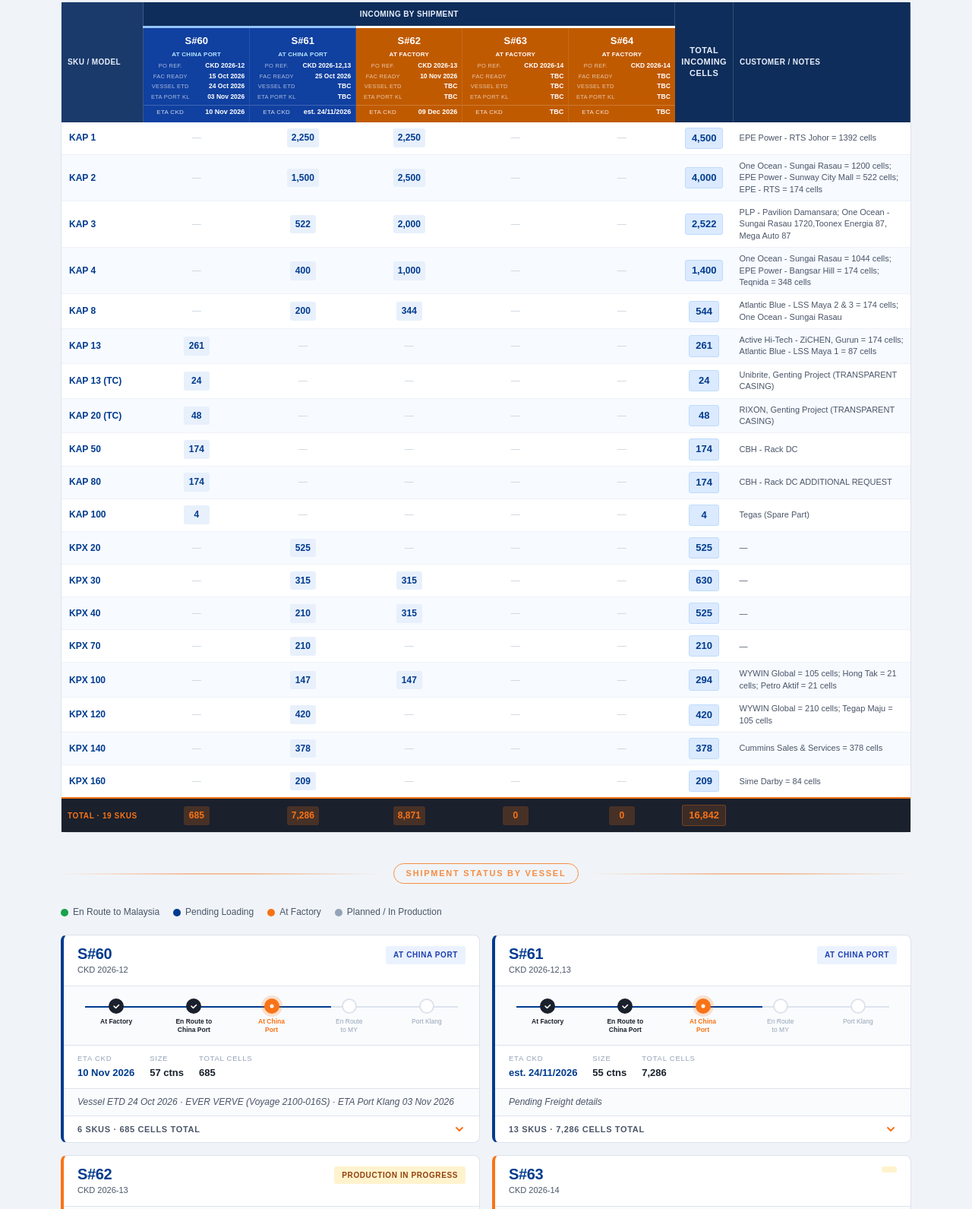
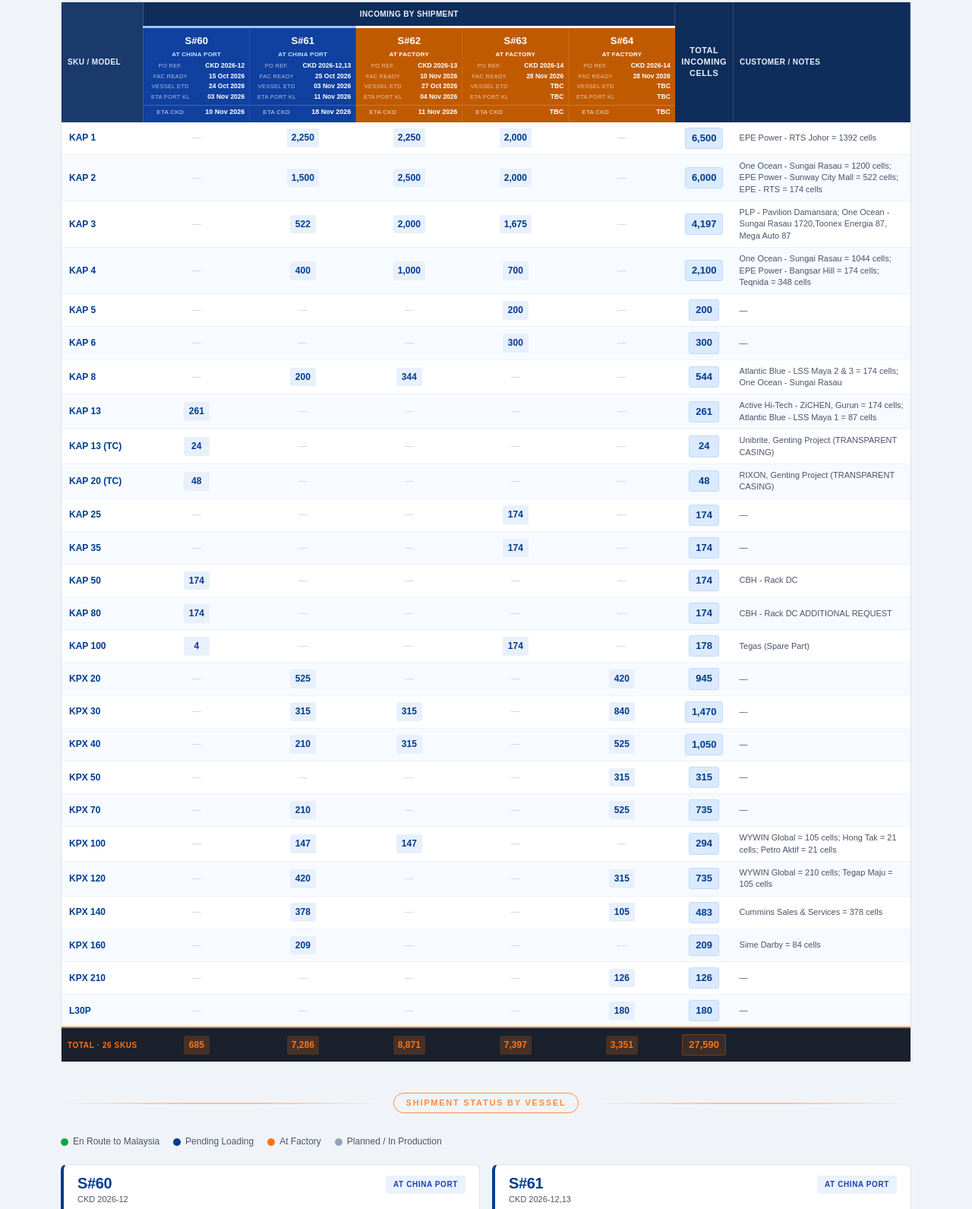
Before and after one commit to natalieng9668/ckd-battery-status, a plain HTML site: page index.html in a window 1280 px wide. Shown: the part 322-1913 px from the top of the page at 76% size. Drawn offline with Linux system fonts and the light colour scheme.

Commit message:
Update 31/10/2026 14:49

```diff
--- a/index.html
+++ b/index.html
@@ -634,9 +634,9 @@ function exportPNG() {
       <div class="report-label">Inbound Shipment Report</div>
       <div class="report-title">CKD China Battery Shipment Status</div>
       <div class="report-meta">
-        <span class="meta-chip">Updated <strong>29 Oct 2026</strong></span>
+        <span class="meta-chip">Updated <strong>31 Oct 2026</strong></span>
         <span class="meta-chip"><strong>5</strong> Active Shipments</span>
-        <span class="meta-chip"><strong>16,842</strong> Units in Pipeline</span>
+        <span class="meta-chip"><strong>27,590</strong> Units in Pipeline</span>
       </div>
     </div>
   </div>
@@ -710,24 +710,24 @@ function exportPNG() {
               <div class="scol-status transit-lbl">At China Port</div>
               <div class="scol-date-row"><span class="scol-date-label">PO Ref.</span><span class="scol-date-val">CKD 2026-12,13</span></div>
               <div class="scol-date-row"><span class="scol-date-label">Fac Ready</span><span class="scol-date-val">25 Oct 2026</span></div>
-              <div class="scol-date-row"><span class="scol-date-label">Vessel ETD</span><span class="scol-date-val">TBC</span></div>
-              <div class="scol-date-row"><span class="scol-date-label">ETA Port KL</span><span class="scol-date-val">TBC</span></div>
-              <div class="scol-date-row scol-date-eta"><span class="scol-date-label">ETA CKD</span><span class="scol-date-val">est. 24/11/2026</span></div>
+              <div class="scol-date-row"><span class="scol-date-label">Vessel ETD</span><span class="scol-date-val">03 Nov 2026</span></div>
+              <div class="scol-date-row"><span class="scol-date-label">ETA Port KL</span><span class="scol-date-val">11 Nov 2026</span></div>
+              <div class="scol-date-row scol-date-eta"><span class="scol-date-label">ETA CKD</span><span class="scol-date-val">18 Nov 2026</span></div>
             </th>
             <th class="ship-col factory-col">
               <div class="scol-id">S#62</div>
               <div class="scol-status factory-lbl">At Factory</div>
               <div class="scol-date-row"><span class="scol-date-label">PO Ref.</span><span class="scol-date-val">CKD 2026-13</span></div>
               <div class="scol-date-row"><span class="scol-date-label">Fac Ready</span><span class="scol-date-val">10 Nov 2026</span></div>
-              <div class="scol-date-row"><span class="scol-date-label">Vessel ETD</span><span class="scol-date-val">TBC</span></div>
-              <div class="scol-date-row"><span class="scol-date-label">ETA Port KL</span><span class="scol-date-val">TBC</span></div>
-              <div class="scol-date-row scol-date-eta"><span class="scol-date-label">ETA CKD</span><span class="scol-date-val">09 Dec 2026</span></div>
+              <div class="scol-date-row"><span class="scol-date-label">Vessel ETD</span><span class="scol-date-val">27 Oct 2026</span></div>
+              <div class="scol-date-row"><span class="scol-date-label">ETA Port KL</span><span class="scol-date-val">04 Nov 2026</span></div>
+              <div class="scol-date-row scol-date-eta"><span class="scol-date-label">ETA CKD</span><span class="scol-date-val">11 Nov 2026</span></div>
             </th>
             <th class="ship-col factory-col">
               <div class="scol-id">S#63</div>
               <div class="scol-status factory-lbl">At Factory</div>
               <div class="scol-date-row"><span class="scol-date-label">PO Ref.</span><span class="scol-date-val">CKD 2026-14</span></div>
-              <div class="scol-date-row"><span class="scol-date-label">Fac Ready</span><span class="scol-date-val">TBC</span></div>
+              <div class="scol-date-row"><span class="scol-date-label">Fac Ready</span><span class="scol-date-val">28 Nov 2026</span></div>
               <div class="scol-date-row"><span class="scol-date-label">Vessel ETD</span><span class="scol-date-val">TBC</span></div>
               <div class="scol-date-row"><span class="scol-date-label">ETA Port KL</span><span class="scol-date-val">TBC</span></div>
               <div class="scol-date-row scol-date-eta"><span class="scol-date-label">ETA CKD</span><span class="scol-date-val">TBC</span></div>
@@ -736,7 +736,7 @@ function exportPNG() {
               <div class="scol-id">S#64</div>
               <div class="scol-status factory-lbl">At Factory</div>
               <div class="scol-date-row"><span class="scol-date-label">PO Ref.</span><span class="scol-date-val">CKD 2026-14</span></div>
-              <div class="scol-date-row"><span class="scol-date-label">Fac Ready</span><span class="scol-date-val">TBC</span></div>
+              <div class="scol-date-row"><span class="scol-date-label">Fac Ready</span><span class="scol-date-val">28 Nov 2026</span></div>
               <div class="scol-date-row"><span class="scol-date-label">Vessel ETD</span><span class="scol-date-val">TBC</span></div>
               <div class="scol-date-row"><span class="scol-date-label">ETA Port KL</span><span class="scol-date-val">TBC</span></div>
               <div class="scol-date-row scol-date-eta"><span class="scol-date-label">ETA CKD</span><span class="scol-date-val">TBC</span></div>
@@ -816,11 +816,11 @@ function exportPNG() {
             <div class="tl-step"><div class="tl-dot "></div><div class="tl-lbl ">Port Klang</div></div>
           </div></div>
         <div class="ship-meta">
-          <div class="meta-item"><span class="meta-key">ETA CKD</span><span class="meta-val eta">est. 24/11/2026</span></div>
+          <div class="meta-item"><span class="meta-key">ETA CKD</span><span class="meta-val eta">18 Nov 2026</span></div>
           <div class="meta-item"><span class="meta-key">Size</span><span class="meta-val">55 ctns</span></div>
           <div class="meta-item"><span class="meta-key">Total Cells</span><span class="meta-val">7,286</span></div>
         </div>
-        <div class="ship-notes">Pending Freight details</div>
+        <div class="ship-notes">Vessel ETD 03 Nov 2026 · Pending Freight details · ETA Port Klang 11 Nov 2026</div>
         <button class="items-toggle" onclick="toggleItems(this)">
           <span>13 SKUs · 7,286 cells total</span>
           <svg class="toggle-arr" viewBox="0 0 16 16" fill="none"><path d="M4 6l4 4 4-4" stroke="currentColor" stroke-width="2" stroke-linecap="round" stroke-linejoin="round"/></svg>
@@ -859,11 +859,11 @@ function exportPNG() {
             <div class="tl-step"><div class="tl-dot "></div><div class="tl-lbl ">Port Klang</div></div>
           </div></div>
         <div class="ship-meta">
-          <div class="meta-item"><span class="meta-key">ETA CKD</span><span class="meta-val eta">09 Dec 2026</span></div>
+          <div class="meta-item"><span class="meta-key">ETA CKD</span><span class="meta-val eta">11 Nov 2026</span></div>
           <div class="meta-item"><span class="meta-key">Size</span><span class="meta-val">57 cnts</span></div>
           <div class="meta-item"><span class="meta-key">Total Cells</span><span class="meta-val">8,871</span></div>
         </div>
-        <div class="ship-notes">Freight not yet booked</div>
+        <div class="ship-notes">Vessel ETD 27 Oct 2026 · EVER VERVE, voyage 2100-016S · ETA Port Klang 04 Nov 2026</div>
         <button class="items-toggle" onclick="toggleItems(this)">
           <span>8 SKUs · 8,871 cells total</span>
           <svg class="toggle-arr" viewBox="0 0 16 16" fill="none"><path d="M4 6l4 4 4-4" stroke="currentColor" stroke-width="2" stroke-linecap="round" stroke-linejoin="round"/></svg>
@@ -886,7 +886,7 @@ function exportPNG() {
       <div class="ship-card status-factory">
         <div class="ship-head">
           <div><div class="ship-id">S#63</div><div class="ship-po">CKD 2026-14</div></div>
-          <span class="status-pill factory"></span>
+          <span class="status-pill factory">Production in progress</span>
         </div>
         <div class="tl-wrap"><div class="tl">
             <div class="tl-track"><div class="tl-fill" style="width:17%"></div></div>
@@ -899,16 +899,33 @@ function exportPNG() {
         <div class="ship-meta">
           <div class="meta-item"><span class="meta-key">ETA CKD</span><span class="meta-val eta">TBC</span></div>
           <div class="meta-item"><span class="meta-key">Size</span><span class="meta-val">—</span></div>
-          <div class="meta-item"><span class="meta-key">Total Cells</span><span class="meta-val">0</span></div>
+          <div class="meta-item"><span class="meta-key">Total Cells</span><span class="meta-val">7,397</span></div>
         </div>
-        <div class="ship-notes"></div>
-
+        <div class="ship-notes">Production in progress</div>
+        <button class="items-toggle" onclick="toggleItems(this)">
+          <span>9 SKUs · 7,397 cells total</span>
+          <svg class="toggle-arr" viewBox="0 0 16 16" fill="none"><path d="M4 6l4 4 4-4" stroke="currentColor" stroke-width="2" stroke-linecap="round" stroke-linejoin="round"/></svg>
+        </button>
+        <div class="items-body">
+          <table class="items-tbl"><thead><tr><th>SKU</th><th>Customer / Notes</th><th>Qty</th></tr></thead>
+            <tbody>
+              <tr><td><span class="sku-badge">KAP 1</span></td><td>—</td><td>2,000</td></tr>
+              <tr><td><span class="sku-badge">KAP 2</span></td><td>—</td><td>2,000</td></tr>
+              <tr><td><span class="sku-badge">KAP 3</span></td><td>—</td><td>1,675</td></tr>
+              <tr><td><span class="sku-badge">KAP 4</span></td><td>—</td><td>700</td></tr>
+              <tr><td><span class="sku-badge">KAP 5</span></td><td>—</td><td>200</td></tr>
+              <tr><td><span class="sku-badge">KAP 6</span></td><td>—</td><td>300</td></tr>
+              <tr><td><span class="sku-badge">KAP 25</span></td><td>—</td><td>174</td></tr>
+              <tr><td><span class="sku-badge">KAP 35</span></td><td>—</td><td>174</td></tr>
+              <tr><td><span class="sku-badge">KAP 100</span></td><td>—</td><td>174</td></tr>
+            </tbody></table>
+        </div>
       </div>
 
       <div class="ship-card status-factory">
         <div class="ship-head">
           <div><div class="ship-id">S#64</div><div class="ship-po">CKD 2026-14</div></div>
-          <span class="status-pill factory"></span>
+          <span class="status-pill factory">Production in progress</span>
         </div>
         <div class="tl-wrap"><div class="tl">
             <div class="tl-track"><div class="tl-fill" style="width:17%"></div></div>
@@ -921,10 +938,27 @@ function exportPNG() {
         <div class="ship-meta">
           <div class="meta-item"><span class="meta-key">ETA CKD</span><span class="meta-val eta">TBC</span></div>
           <div class="meta-item"><span class="meta-key">Size</span><span class="meta-val">—</span></div>
-          <div class="meta-item"><span class="meta-key">Total Cells</span><span class="meta-val">0</span></div>
+          <div class="meta-item"><span class="meta-key">Total Cells</span><span class="meta-val">3,351</span></div>
         </div>
-        <div class="ship-notes"></div>
-
+        <div class="ship-notes">Production in progress</div>
+        <button class="items-toggle" onclick="toggleItems(this)">
+          <span>9 SKUs · 3,351 cells total</span>
+          <svg class="toggle-arr" viewBox="0 0 16 16" fill="none"><path d="M4 6l4 4 4-4" stroke="currentColor" stroke-width="2" stroke-linecap="round" stroke-linejoin="round"/></svg>
+        </button>
+        <div class="items-body">
+          <table class="items-tbl"><thead><tr><th>SKU</th><th>Customer / Notes</th><th>Qty</th></tr></thead>
+            <tbody>
+              <tr><td><span class="sku-badge">L30P</span></td><td>—</td><td>180</td></tr>
+              <tr><td><span class="sku-badge">KPX 20</span></td><td>—</td><td>420</td></tr>
+              <tr><td><span class="sku-badge">KPX 30</span></td><td>—</td><td>840</td></tr>
+              <tr><td><span class="sku-badge">KPX 40</span></td><td>—</td><td>525</td></tr>
+              <tr><td><span class="sku-badge">KPX 50</span></td><td>—</td><td>315</td></tr>
+              <tr><td><span class="sku-badge">KPX 70</span></td><td>—</td><td>525</td></tr>
+              <tr><td><span class="sku-badge">KPX 120</span></td><td>—</td><td>315</td></tr>
+              <tr><td><span class="sku-badge">KPX 140</span></td><td>—</td><td>105</td></tr>
+              <tr><td><span class="sku-badge">KPX 210</span></td><td>—</td><td>126</td></tr>
+            </tbody></table>
+        </div>
       </div>
   </div>
 
@@ -943,31 +977,38 @@ function exportPNG() {
 <script>
 const SHIPS = [
   ['S#60','chip-transit','At China Port','10 Nov 2026'],
-  ['S#61','chip-transit','At China Port','est. 24/11/2026'],
-  ['S#62','chip-factory','At Factory','09 Dec 2026'],
+  ['S#61','chip-transit','At China Port','18 Nov 2026'],
+  ['S#62','chip-factory','At Factory','11 Nov 2026'],
   ['S#63','chip-factory','At Factory','TBC'],
   ['S#64','chip-factory','At Factory','TBC']
 ];
 const SKU_DATA = [
-  ['KAP 1', 0, 2250, 2250, 0, 0, 'EPE Power - RTS Johor = 1392 cells'],
-  ['KAP 2', 0, 1500, 2500, 0, 0, 'One Ocean - Sungai Rasau = 1200 cells; EPE Power - Sunway City Mall = 522 cells; EPE - RTS = 174 cells'],
-  ['KAP 3', 0, 522, 2000, 0, 0, 'PLP - Pavilion Damansara; One Ocean - Sungai Rasau 1720,Toonex Energia 87, Mega Auto 87'],
-  ['KAP 4', 0, 400, 1000, 0, 0, 'One Ocean - Sungai Rasau = 1044 cells; EPE Power - Bangsar Hill = 174 cells; Teqnida = 348 cells'],
+  ['KAP 1', 0, 2250, 2250, 2000, 0, 'EPE Power - RTS Johor = 1392 cells'],
+  ['KAP 2', 0, 1500, 2500, 2000, 0, 'One Ocean - Sungai Rasau = 1200 cells; EPE Power - Sunway City Mall = 522 cells; EPE - RTS = 174 cells'],
+  ['KAP 3', 0, 522, 2000, 1675, 0, 'PLP - Pavilion Damansara; One Ocean - Sungai Rasau 1720,Toonex Energia 87, Mega Auto 87'],
+  ['KAP 4', 0, 400, 1000, 700, 0, 'One Ocean - Sungai Rasau = 1044 cells; EPE Power - Bangsar Hill = 174 cells; Teqnida = 348 cells'],
+  ['KAP 5', 0, 0, 0, 200, 0, ''],
+  ['KAP 6', 0, 0, 0, 300, 0, ''],
   ['KAP 8', 0, 200, 344, 0, 0, 'Atlantic Blue - LSS Maya 2 &amp; 3 = 174 cells; One Ocean - Sungai Rasau'],
   ['KAP 13', 261, 0, 0, 0, 0, 'Active Hi-Tech - ZiCHEN, Gurun = 174 cells; Atlantic Blue - LSS Maya 1 = 87 cells'],
   ['KAP 13 (TC)', 24, 0, 0, 0, 0, 'Unibrite, Genting Project (TRANSPARENT CASING)'],
   ['KAP 20 (TC)', 48, 0, 0, 0, 0, 'RIXON, Genting Project (TRANSPARENT CASING)'],
+  ['KAP 25', 0, 0, 0, 174, 0, ''],
+  ['KAP 35', 0, 0, 0, 174, 0, ''],
   ['KAP 50', 174, 0, 0, 0, 0, 'CBH - Rack DC'],
   ['KAP 80', 174, 0, 0, 0, 0, 'CBH - Rack DC ADDITIONAL REQUEST'],
-  ['KAP 100', 4, 0, 0, 0, 0, 'Tegas (Spare Part)'],
-  ['KPX 20', 0, 525, 0, 0, 0, ''],
-  ['KPX 30', 0, 315, 315, 0, 0, ''],
-  ['KPX 40', 0, 210, 315, 0, 0, ''],
-  ['KPX 70', 0, 210, 0, 0, 0, ''],
+  ['KAP 100', 4, 0, 0, 174, 0, 'Tegas (Spare Part)'],
+  ['KPX 20', 0, 525, 0, 0, 420, ''],
+  ['KPX 30', 0, 315, 315, 0, 840, ''],
+  ['KPX 40', 0, 210, 315, 0, 525, ''],
+  ['KPX 50', 0, 0, 0, 0, 315, ''],
+  ['KPX 70', 0, 210, 0, 0, 525, ''],
   ['KPX 100', 0, 147, 147, 0, 0, 'WYWIN Global = 105 cells; Hong Tak = 21 cells; Petro Aktif = 21 cells'],
-  ['KPX 120', 0, 420, 0, 0, 0, 'WYWIN Global = 210 cells; Tegap Maju = 105 cells'],
-  ['KPX 140', 0, 378, 0, 0, 0, 'Cummins Sales &amp; Services = 378 cells'],
-  ['KPX 160', 0, 209, 0, 0, 0, 'Sime Darby = 84 cells']
+  ['KPX 120', 0, 420, 0, 0, 315, 'WYWIN Global = 210 cells; Tegap Maju = 105 cells'],
+  ['KPX 140', 0, 378, 0, 0, 105, 'Cummins Sales &amp; Services = 378 cells'],
+  ['KPX 160', 0, 209, 0, 0, 0, 'Sime Darby = 84 cells'],
+  ['KPX 210', 0, 0, 0, 0, 126, ''],
+  ['L30P', 0, 0, 0, 0, 180, '']
 ];
 
 // ── Item expand/collapse ───────────────────────────────────
```
